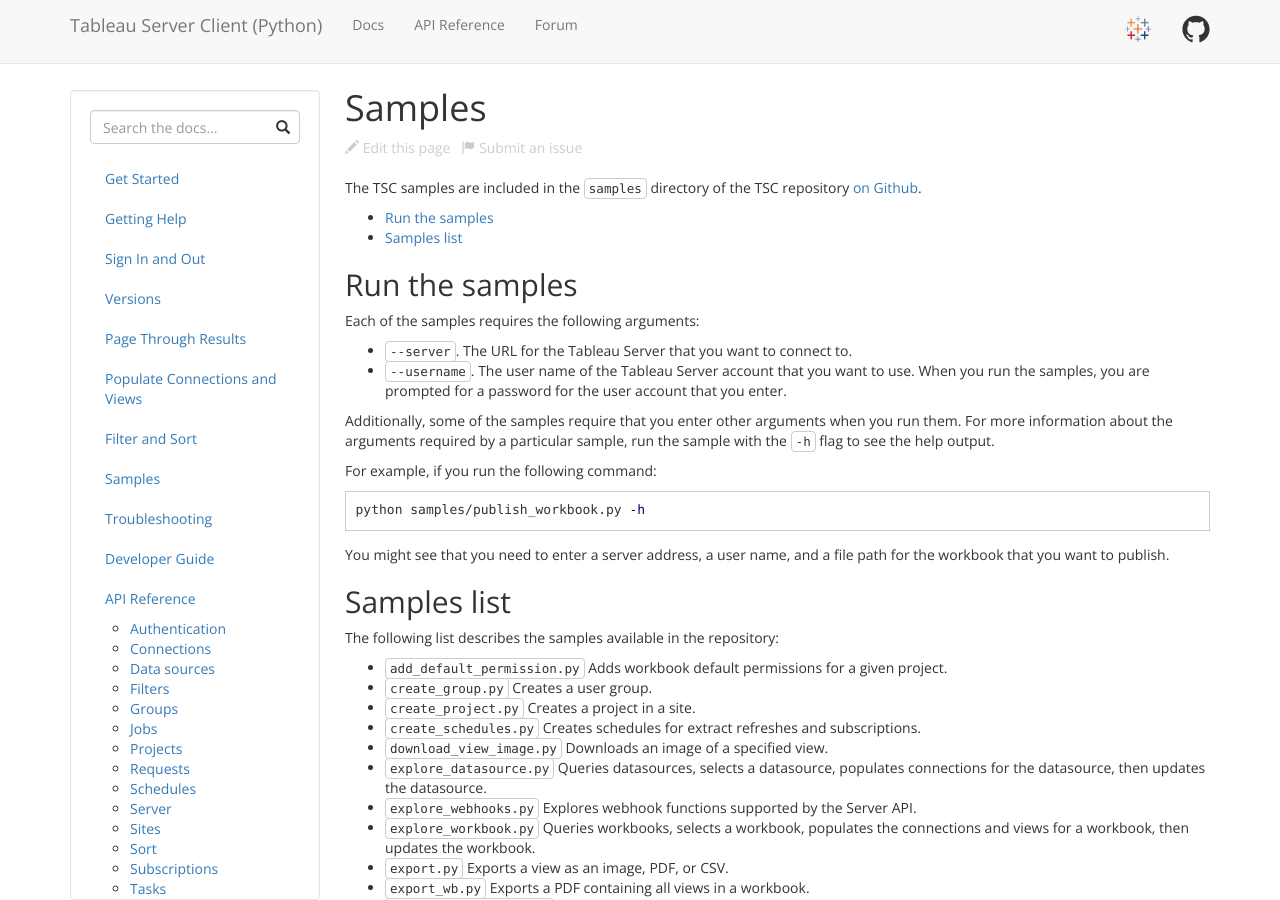
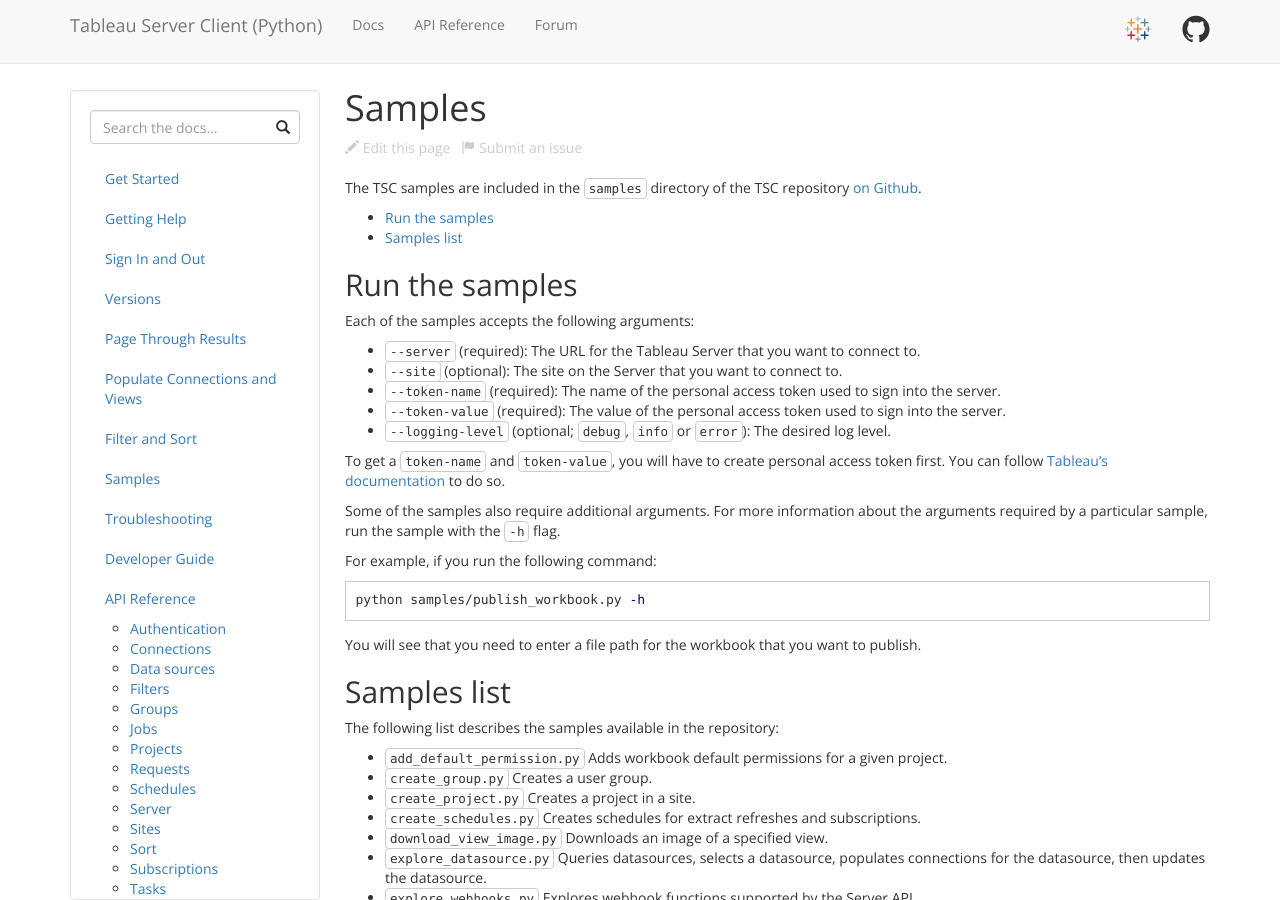
Before and after one commit to tableau/server-client-python, a Jekyll site: the page built from docs/samples.md, in a window 1280 px wide and 900 px high. Built offline with Jekyll 4.4.1, drawn with Linux system fonts in a browser that asks for light colours.

Commit message:
Update docs to reflect the arguments accepted by the sample scripts
Change the docs to be in sync with PR #889

````diff
--- a/docs/samples.md
+++ b/docs/samples.md
@@ -10,14 +10,19 @@
 
 ## Run the samples
 
-Each of the samples requires the following arguments:
+Each of the samples accepts the following arguments:
 
-* `--server`. The URL for the Tableau Server that you want to connect to.
-* `--username`. The user name of the Tableau Server account that you want to use. When you run the samples, you are
-  prompted for a password for the user account that you enter.
+* `--server` (required): The URL for the Tableau Server that you want to connect to.
+* `--site` (optional): The site on the Server that you want to connect to.
+* `--token-name` (required): The name of the personal access token used to sign into the server.
+* `--token-value` (required): The value of the personal access token used to sign into the server.
+* `--logging-level` (optional; `debug`, `info` or `error`): The desired log level.
 
-Additionally, some of the samples require that you enter other arguments when you run them. For more information about
-the arguments required by a particular sample, run the sample with the `-h` flag to see the help output.
+To get a `token-name` and `token-value`, you will have to create personal access token first.
+You can follow [Tableau's documentation](https://help.tableau.com/current/server/en-us/security_personal_access_tokens.htm#create-tokens) to do so.
+
+Some of the samples also require additional arguments. For more information about the arguments
+required by a particular sample, run the sample with the `-h` flag.
 
 For example, if you run the following command:
 
@@ -25,8 +30,7 @@
 python samples/publish_workbook.py -h
 ```
 
-You might see that you need to enter a server address, a user name, and a file path for the workbook that you want to
-publish.
+You will see that you need to enter a file path for the workbook that you want to publish.
 
 ## Samples list
 
````
Also changed, not shown: docs/dev-guide.md (+3 -1 lines).
